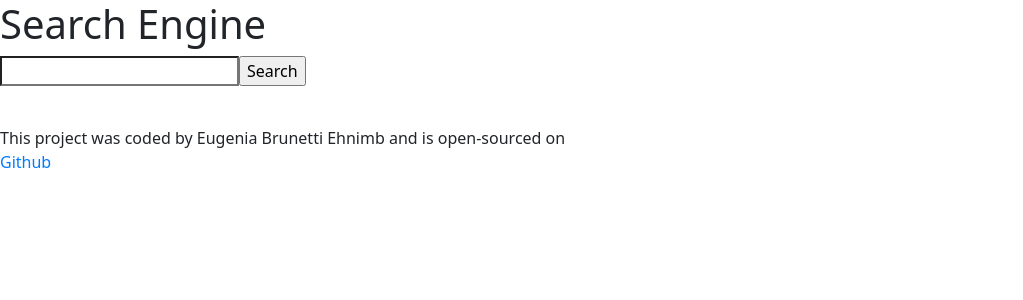
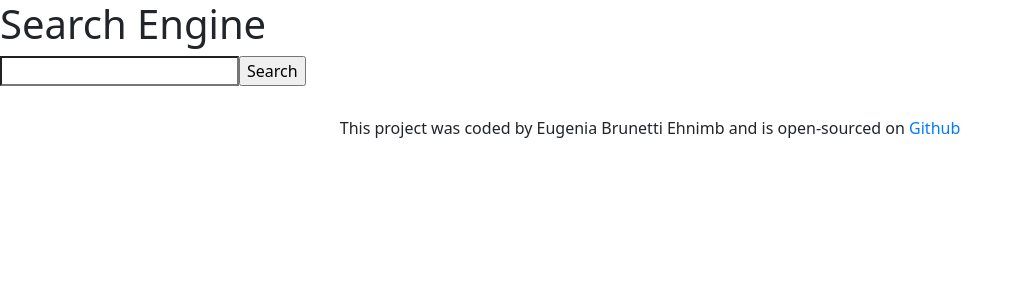
Before and after one commit to eugesuri/weather-react-app, a React (Create React App) app: page / in a window 1280 px wide. Shown: the top 300 px of the page, without its empty margins (0-1023 px from the left). Built offline with nearby package versions, Linux system fonts and the light colour scheme.

Commit message:
last details

```diff
--- a/src/App.css
+++ b/src/App.css
@@ -1,6 +1,14 @@
 .App {
-  margin-top: 40px;
-  max-width: 600px;
+  width: 800px;
+  height: 500px;
+  margin-top: 30px;
+  background-color: linear-gradient(
+    175deg,
+    rgb(252, 115, 247) 0%,
+    rgb(233, 237, 237) 100%
+  );
+  border-radius: 100px;
+  margin-left: 250px;
 }
 
 body {
--- a/src/App.js
+++ b/src/App.js
@@ -4,7 +4,7 @@ import React from "react";
 function App() {
   return (
     <div className="App">
-      <footer>
+      <footer className="footer">
         This project was coded by Eugenia Brunetti Ehnimb and is open-sourced on
         <a href="https://github.com/eugesuri/weather-react-app" target="_blank">
           {" "}
--- a/src/Weather.css
+++ b/src/Weather.css
@@ -1,6 +1,3 @@
 .Weather {
-  padding: 50px;
-  border: 1px solid #dadde1;
-  border-radius: 5px;
-  background-color: pink(255, 213, 235, 0.544);
+  text-align: center;
 }
--- a/src/Weather.js
+++ b/src/Weather.js
@@ -29,7 +29,7 @@ export default function SearchEngine(props) {
 
   return (
     <div>
-      <h1>Search Engine</h1>
+      <h1 className="Search-engine">Search Engine</h1>
       <form onSubmit={handleSubmit}>
         <input type="search" onChange={updateCity} />
         <input type="submit" value="Search" />
```
